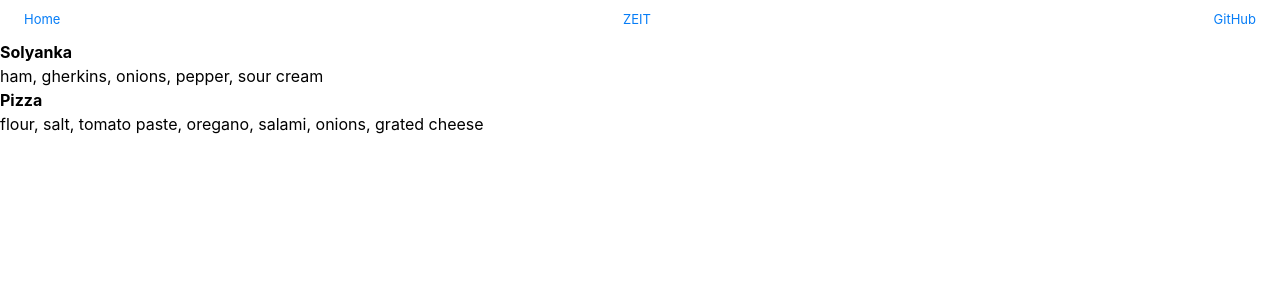
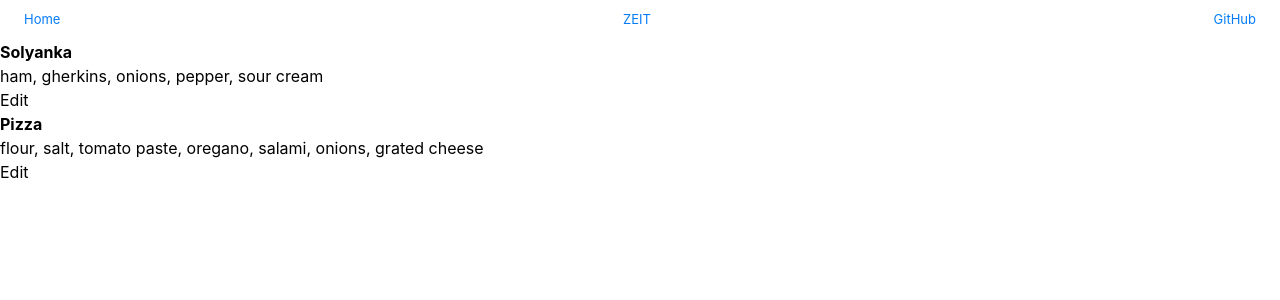
Before and after one commit to michapietsch/groceries_frontend, a Next.js app: page / in a window 1280 px wide. Shown: the top 300 px of the page. Built offline with nearby package versions, Linux system fonts and the light colour scheme.

Commit message:
Active recipe form on click

```diff
--- /dev/null
+++ b/components/RecipeForm.js
@@ -0,0 +1,29 @@
+import React from "react";
+
+class RecipeForm extends React.Component {
+  constructor(props) {
+    super(props);
+
+    this.state = { recipe: props.recipe };
+
+    this.handleChangeInTitle = this.handleChangeInTitle.bind(this);
+  }
+
+  handleChangeInTitle(event) {
+    this.setState({ recipe: { title: event.target.value } });
+  }
+
+  render() {
+    return (
+      <div>
+        <input
+          type="text"
+          value={this.state.recipe.title}
+          onChange={this.handleChangeInTitle}
+        />
+      </div>
+    );
+  }
+}
+
+export default RecipeForm;
--- a/components/RecipesList.js
+++ b/components/RecipesList.js
@@ -3,6 +3,7 @@ import RecipesListItem from "./RecipesListItem";
 
 const recipes = [
   {
+    id: 1,
     title: "Solyanka",
     groceries: [
       { title: "ham" },
@@ -13,6 +14,7 @@ const recipes = [
     ]
   },
   {
+    id: 2,
     title: "Pizza",
     groceries: [
       { title: "flour" },
@@ -30,7 +32,7 @@ const RecipesList = () => (
   <div>
     <ul>
       {recipes.map(recipe => (
-        <li>
+        <li key={recipe.id}>
           <RecipesListItem recipe={recipe} />
         </li>
       ))}
--- a/components/RecipesListItem.js
+++ b/components/RecipesListItem.js
@@ -1,11 +1,36 @@
 import React from "react";
+import RecipeForm from "./RecipeForm";
 
-const RecipeListItem = ({ recipe }) => (
+class RecipeListItem extends React.Component {
+  constructor(props) {
+    super(props);
+    this.state = { isEditModeOn: false };
+
+    this.toggleEditMode = this.toggleEditMode.bind(this);
+  }
+
+  toggleEditMode() {
+    this.setState(state => ({
+      isEditModeOn: !state.isEditModeOn
+    }));
+  }
+
+  render() {
+    const recipe = this.props.recipe;
+
+    if (this.state.isEditModeOn === false)
+      return (
         <div>
           <strong>{recipe.title}</strong>
           <br />
           {recipe.groceries.map(grocery => grocery.title).join(", ")}
+          <br />
+          <button onClick={this.toggleEditMode}>Edit</button>
         </div>
       );
 
+    return <RecipeForm recipe={recipe} />;
+  }
+}
+
 export default RecipeListItem;
```
Lines whose indentation alone changed are shown as unchanged.
